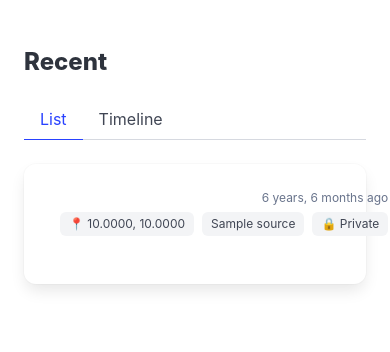
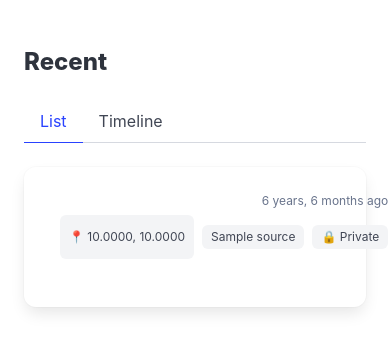
Before and after one commit to JoeCotellese/mindgrapes-server, a Django app: template web/openbrain/templates/brain/recent.html in a window 390 px wide. Shown: the part 52-404 px from the top of the page. Run offline with Django 5.2, Linux system fonts and the light colour scheme; the template is opened without the code that fills it: most values are stand-ins (such as "Sample title", 1, 10 or a date in 2020); parts of the project's set-up code (start-up, migrations or seed data) failed here and were passed over; some libraries are stand-ins or nearby versions.

Commit message:
Mobile: recent round 1 - lift feed tags, tabs, load-more to 44px targets
Claude-Session: https://claude.ai/code/session_016gJAWjn1esUUWLTs1Ms6k9

```diff
--- a/web/openbrain/templates/brain/recent.html
+++ b/web/openbrain/templates/brain/recent.html
@@ -16,6 +16,13 @@
     /* Timeline rail: a thin left border reads as a spine without heavy chrome. */
     #feed-list section { border-left: 2px solid var(--bulma-border); padding-left: 1rem; margin-bottom: 1.5rem; }
     #feed-list section h2.title { margin-bottom: 0.75rem; }
+    /* Phone touch targets: plain feed tag links, the tabs, and Load-more all
+       render under the 44px floor (the base.html rule only lifts .is-medium). */
+    @media (max-width: 480px) {
+      .feed a.tag { min-height: 44px; }
+      .tabs li a { min-height: 44px; }
+      #feed-more { min-height: 44px; }
+    }
   </style>
 {% endblock %}
 {% block content %}
```
